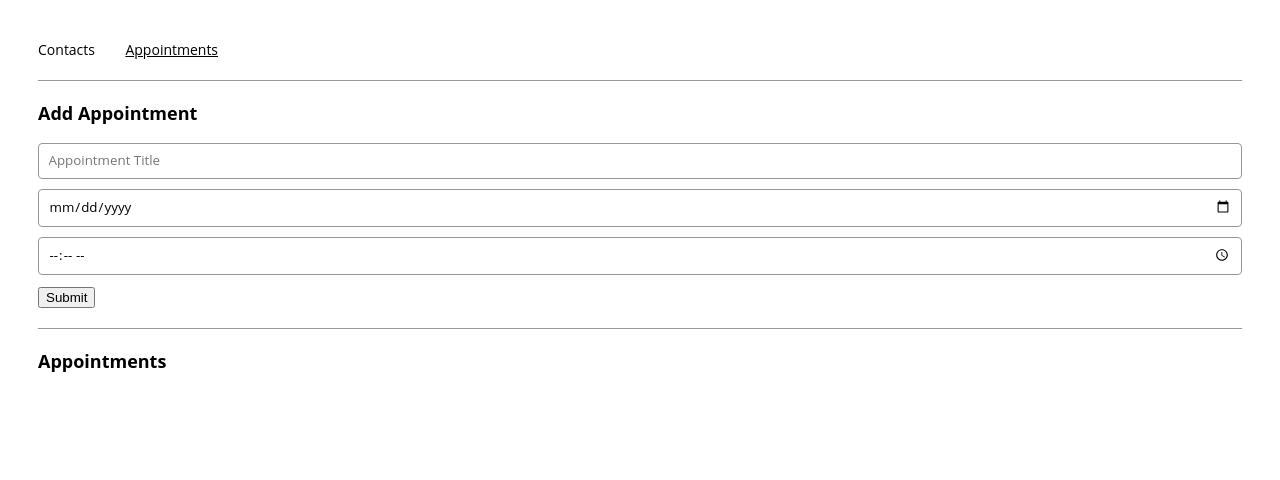
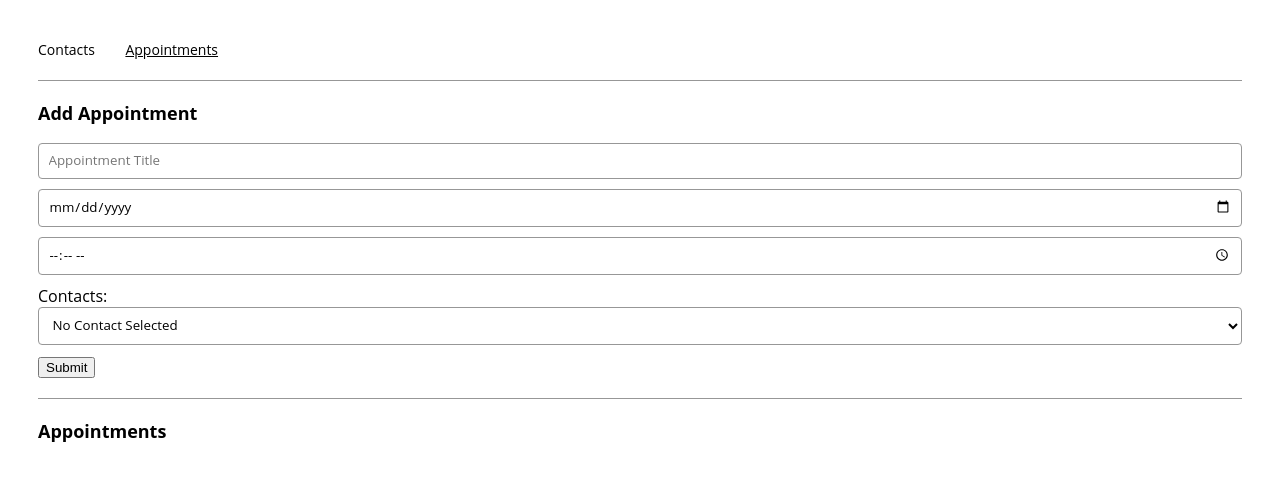
Before and after one commit to blanconeon/Appointment-Planner, a React (Create React App) app: page /appointments in a window 1280 px wide. Shown: the top 480 px of the page. Built offline with nearby package versions, Linux system fonts and the light colour scheme.

Commit message:
last commit

```diff
--- a/src/components/contactPicker/ContactPicker.js
+++ b/src/components/contactPicker/ContactPicker.js
@@ -1,12 +1,23 @@
 import React from "react";
 
-export const ContactPicker = () => {
+export const ContactPicker = ({contacts, onChange, value, name}) => {
 
 
 
 
 
   return (
-    <></>
+    <>
+    <label htmlFor="contacts">Contacts:</label>
+
+    <select id="contacts" name={name} value={value} onChange={onChange}>
+    <option value="">No Contact Selected</option>
+     {contacts.map((contact, index) => {
+        return <option key={index} value={contact.name}>{contact.name}</option>
+       })}
+    </select>
+
+
+    </>
   );
 };
--- a/src/containers/appointmentsPage/AppointmentsPage.js
+++ b/src/containers/appointmentsPage/AppointmentsPage.js
@@ -32,7 +32,7 @@ export const AppointmentsPage = ({appointments, contacts, addDataToAppointments}
     <div>
       <section>
         <h2>Add Appointment</h2>
-        <AppointmentForm title={title} setTitle={setTitle} contact={contact} setContact={setContact} date={date} setDate={setDate} time={time} setTime={setTime} handleSubmit={handleSubmit} />
+        <AppointmentForm title={title} setTitle={setTitle} contact={contact} setContact={setContact} date={date} setDate={setDate} time={time} setTime={setTime} handleSubmit={handleSubmit} contacts={contacts} />
       </section>
       <hr />
       <section>
```
